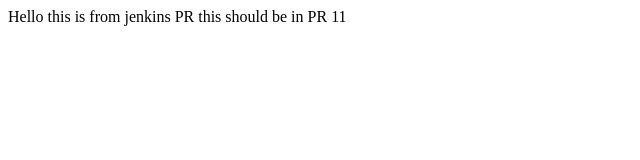
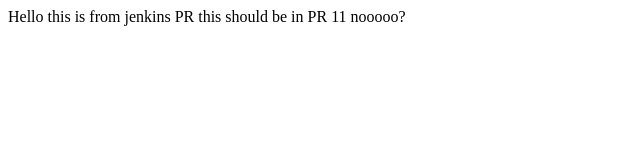
Before and after one commit to karelhala/jenkins-test, a website: page index.html in a window 1280 px wide. Shown: the full height of the page, 0-640 px from the left. Drawn offline with Linux system fonts and the light colour scheme.

Commit message:
Test of PR

```diff
--- a/index.html
+++ b/index.html
@@ -6,7 +6,7 @@
     <title>I am in gh pages!</title>
 </head>
 <body>
-    Hello this is from jenkins PR this should be in PR 11
+    Hello this is from jenkins PR this should be in PR 11 nooooo?
     <script src="index.js"></script>
     <!-- vendor javascripts -->
 </body>
```
